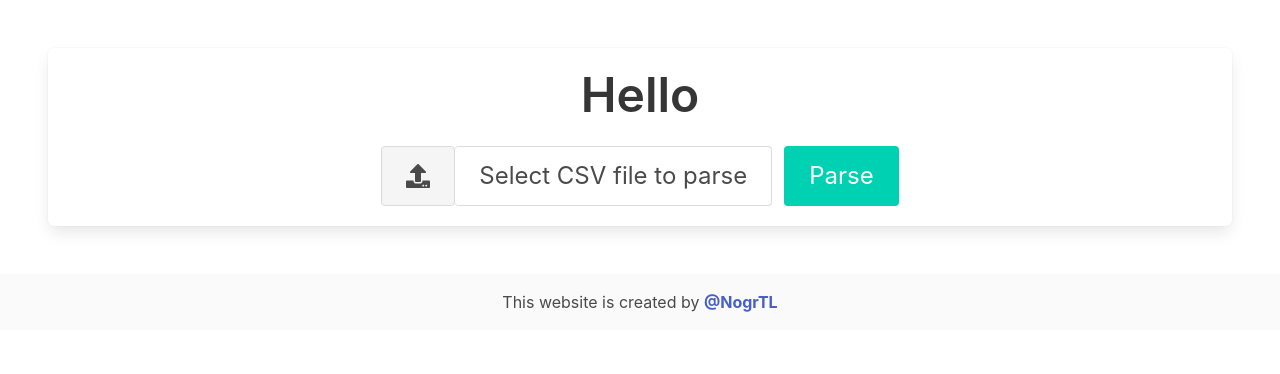
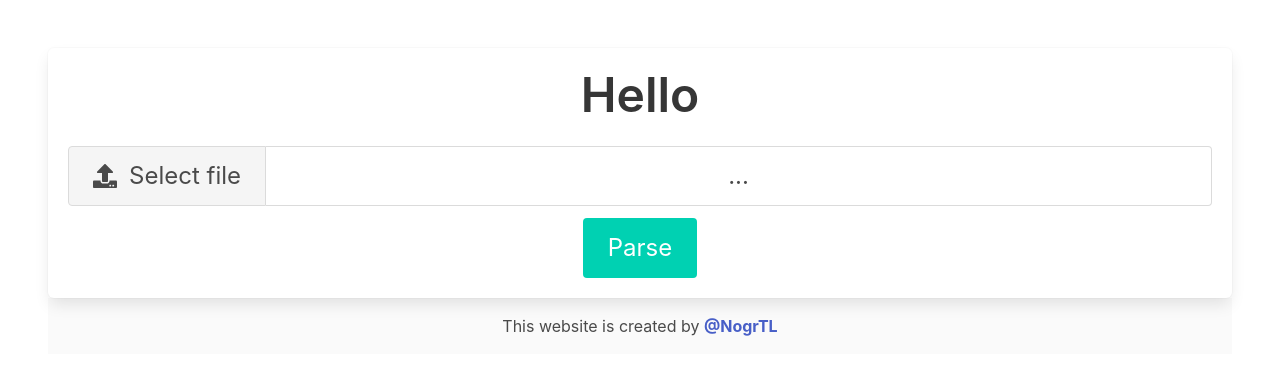
Before and after one commit to NogrTL/sce-validator, a Nuxt app: page /parse in a window 1280 px wide. Shown: the top 374 px of the page. Built offline with nearby package versions, Linux system fonts and the light colour scheme.

Commit message:
change layout

```diff
--- a/layouts/default.vue
+++ b/layouts/default.vue
@@ -1,5 +1,5 @@
 <template>
-  <div>
+  <div class="section">
     <nuxt />
     <Footer />
   </div>
--- a/pages/parse.vue
+++ b/pages/parse.vue
@@ -1,12 +1,14 @@
 <template>
-  <div class="section">
-    <div class="container is-fullhd box has-text-centered">
+  <div>
+    <div class="container is-fullhd">
+      <div class="box has-text-centered">
         <h1 class="title is-1">
           Hello
         </h1>
 
-      <div class="field is-grouped">
-        <div class="control file is-large">
+        <div class="field">
+          <div class="control">
+            <div class="file has-name is-large is-fullwidth">
               <label class="file-label" for="csvSelector">
                 <input
                   id="csvSelector"
@@ -18,30 +20,36 @@
                   multiple
                   @change="addFileNames"
                 >
-            <span class="file-cta">
-              <fai icon="upload" />
-            </span>
+                <p class="file-cta">
+                  <span class="file-icon"><fai icon="upload" /></span>
+                  <span class="file-label">Select file</span>
+                </p>
                 <span
                   ref="file-name"
                   class="file-name"
-            >Select CSV file to parse</span>
+                >...
                 </span>
               </label>
             </div>
-        <p class="control">
-          <input type="button" value="Parse" class="button is-primary is-large" @click="parseFiles">
-        </p>
           </div>
         </div>
+        <div class="field">
+          <div class="control has-text-centered">
+            <input type="button" value="Parse" class="button is-primary is-large" @click="parseFiles">
+          </div>
+        </div>
+      </div>
+
       <div
         v-if="parseResults && parseResults.length > 0"
-      class="container is-fullhd"
+        class="box"
       >
         <ResultCard
           v-for="(item, index) in parseResults"
           :key="index"
           :row="item"
         />
+      </div>
     </div>
   </div>
 </template>
@@ -90,13 +98,3 @@ export default {
   }
 }
 </script>
-
-<style lang="scss" scoped>
-.field {
-  justify-content: center;
-}
-
-.file-name{
-  width: 100%;;
-}
-</style>
```
Lines whose indentation alone changed are shown as unchanged.
